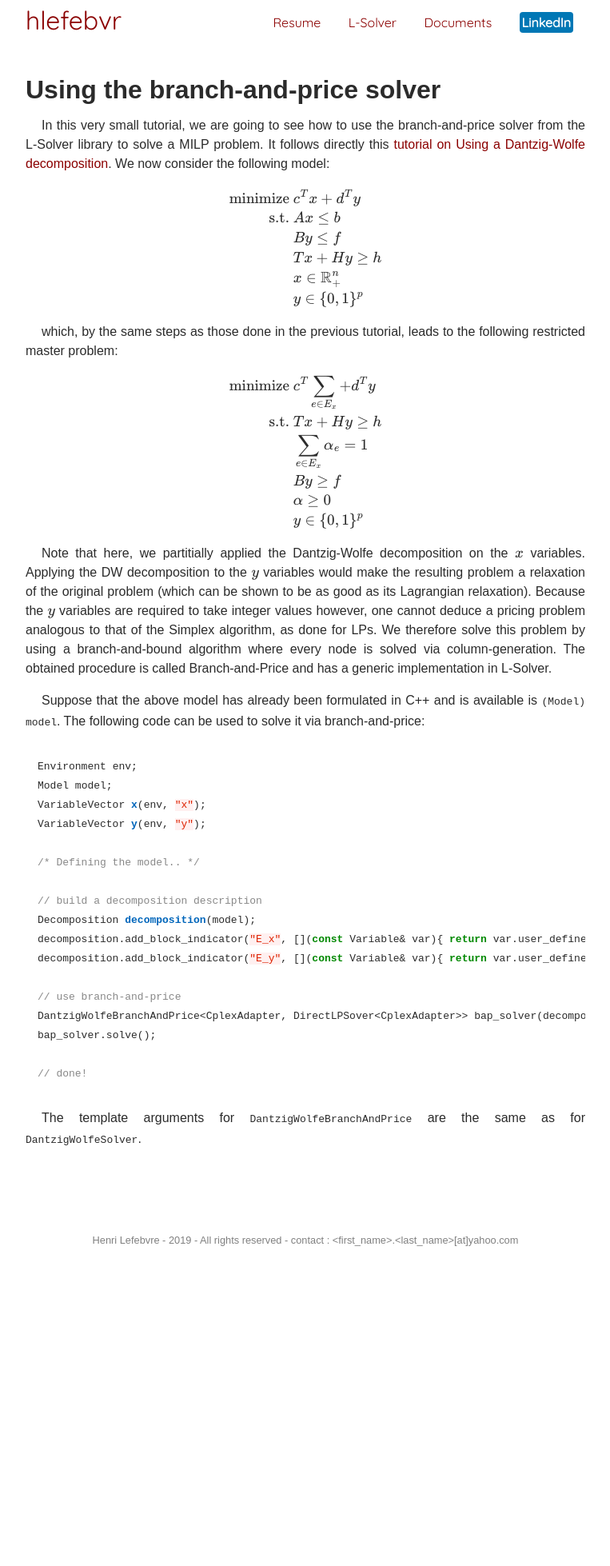
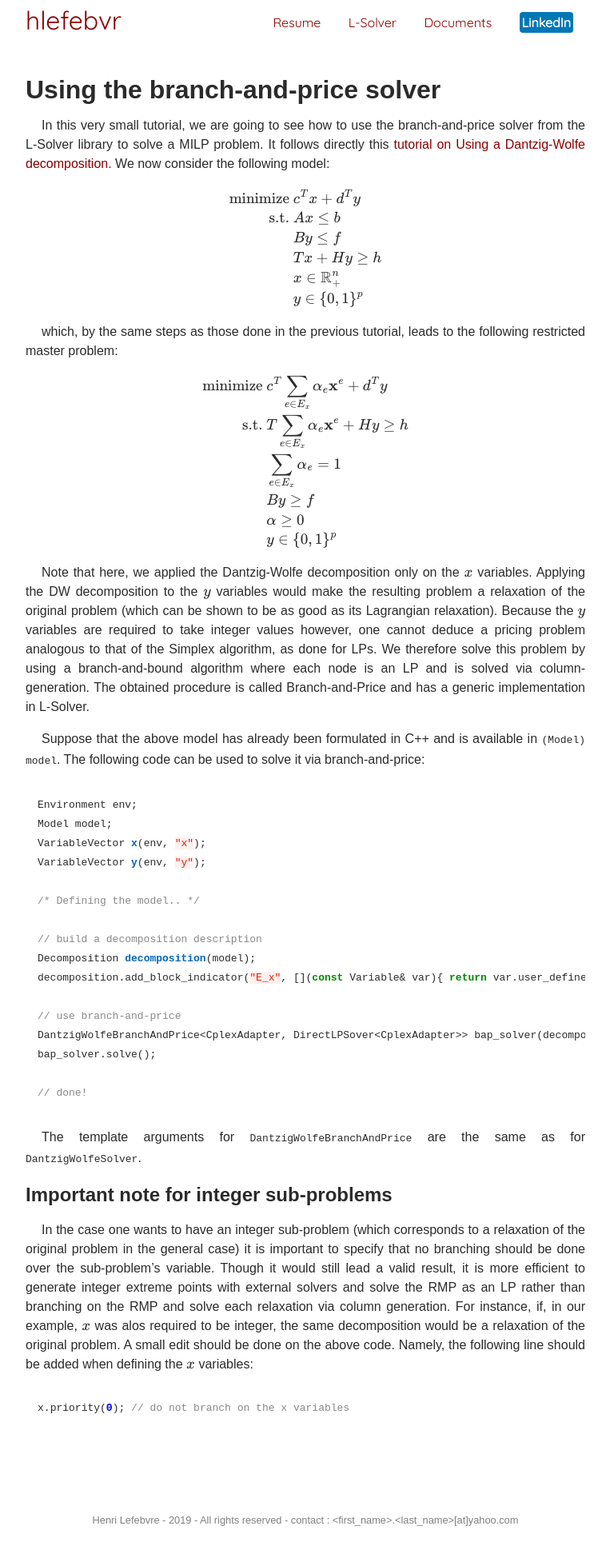
Before and after one commit to hlefebvr/hlefebvr.github.io, a Jekyll site: the page built from posts/en_branch_and_price.md, in a window 1280 px wide. Shown: the whole page at 80% size, without its empty margins (258-1021 px from the left). Built offline with Jekyll 4.4.1, drawn with Linux system fonts in a browser that asks for light colours; formulas are drawn with MathJax 3; comment, search, counter and statistics services are not loaded; before the commit the page ends 1608 px from its top, so only the background shows below that.

Commit message:
add integer sub-problem note

````diff
--- a/posts/en_branch_and_price.md
+++ b/posts/en_branch_and_price.md
@@ -23,8 +23,8 @@ which, by the same steps as those done in the previous tutorial, leads to the fo
 
 $$
     \begin{align}
-        \textrm{minimize } & c^T\sum_{e\in E_x} + d^Ty \\
-        \textrm{s.t. } & Tx + Hy \ge h \\
+        \textrm{minimize } & c^T\sum_{e\in E_x}\alpha_e\mathbf{x}^e + d^Ty \\
+        \textrm{s.t. } & T\sum_{e\in E_x}\alpha_e\mathbf{x}^e + Hy \ge h \\
         & \sum_{e\in E_x}\alpha_e = 1 \\
         & By \ge f \\
         & \alpha \ge 0 \\
@@ -32,9 +32,9 @@ $$
     \end{align}
 $$
 
-Note that here, we partitially applied the Dantzig-Wolfe decomposition on the $$x$$ variables. Applying the DW decomposition to the $$y$$ variables would make the resulting problem a relaxation of the original problem (which can be shown to be as good as its Lagrangian relaxation). Because the $$y$$ variables are required to take integer values however, one cannot deduce a pricing problem analogous to that of the Simplex algorithm, as done for LPs. We therefore solve this problem by using a branch-and-bound algorithm where every node is solved via column-generation. The obtained procedure is called Branch-and-Price and has a generic implementation in L-Solver.
+Note that here, we applied the Dantzig-Wolfe decomposition only on the $$x$$ variables. Applying the DW decomposition to the $$y$$ variables would make the resulting problem a relaxation of the original problem (which can be shown to be as good as its Lagrangian relaxation). Because the $$y$$ variables are required to take integer values however, one cannot deduce a pricing problem analogous to that of the Simplex algorithm, as done for LPs. We therefore solve this problem by using a branch-and-bound algorithm where each node is an LP and is solved via column-generation. The obtained procedure is called Branch-and-Price and has a generic implementation in L-Solver.
 
-Suppose that the above model has already been formulated in C++ and is available is `(Model) model`. The following code can be used to solve it via branch-and-price:
+Suppose that the above model has already been formulated in C++ and is available in `(Model) model`. The following code can be used to solve it via branch-and-price:
 
 ```c++
 Environment env;
@@ -47,7 +47,6 @@ VariableVector y(env, "y");
 // build a decomposition description
 Decomposition decomposition(model);
 decomposition.add_block_indicator("E_x", [](const Variable& var){ return var.user_defined_name()[0] == 'x'; });
-decomposition.add_block_indicator("E_y", [](const Variable& var){ return var.user_defined_name()[0] == 'y'; });
 
 // use branch-and-price
 DantzigWolfeBranchAndPrice<CplexAdapter, DirectLPSover<CplexAdapter>> bap_solver(decomposition);
@@ -57,3 +56,11 @@ bap_solver.solve();
 ```
 
 The template arguments for `DantzigWolfeBranchAndPrice` are the same as for `DantzigWolfeSolver`.
+
+## Important note for integer sub-problems
+
+In the case one wants to have an integer sub-problem (which corresponds to a relaxation of the original problem in the general case) it is important to specify that no branching should be done over the sub-problem's variable. Though it would still lead a valid result, it is more efficient to generate integer extreme points with external solvers and solve the RMP as an LP rather than branching on the RMP and solve each relaxation via column generation. For instance, if, in our example, $$x$$ was alos required to be integer, the same decomposition would be a relaxation of the original problem. A small edit should be done on the above code. Namely, the following line should be added when defining the $$x$$ variables:
+
+```c++
+x.priority(0); // do not branch on the x variables
+```
````
Also changed, not shown: index.md (+1 -1 lines).
